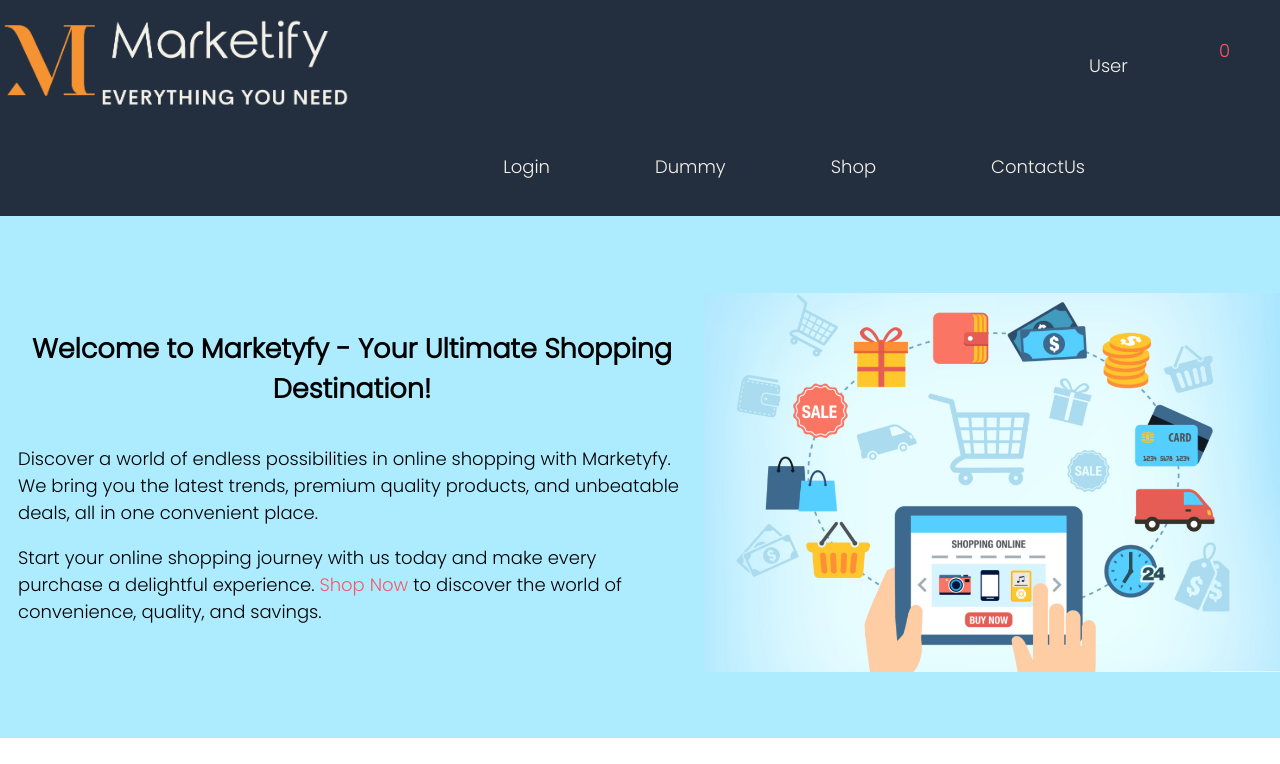
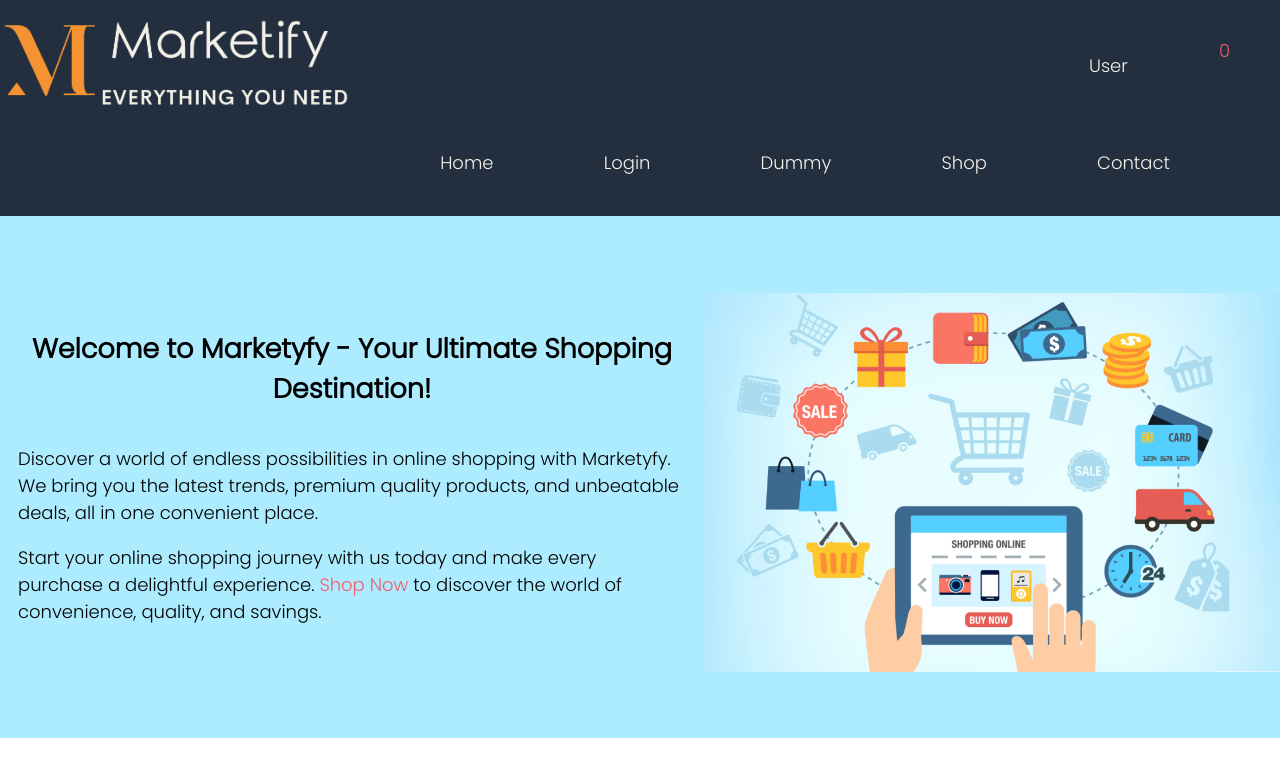
Before and after one commit to agusder95/Integrador-React, a React (Vite) app: page / in a window 1280 px wide. Shown: the top 764 px of the page. Built offline with nearby package versions, Linux system fonts and the light colour scheme; some icons are missing.

Commit message:
hamb-menu, fix navbarnavbar

```diff
--- a/src/components/HambMenu/styles.js
+++ b/src/components/HambMenu/styles.js
@@ -20,25 +20,31 @@ export const Bar = styled.div`
   margin: 3px 0;
   background-color: #333;
   transition: 0.4s;
-  &:nth-child(1){
-    transform:${props=>props.$menuopen ? 'rotate(-40deg) translate(-3px, 4px)' : 'none'};
+  &:nth-child(1) {
+    transform: ${(props) =>
+      props.$menuopen ? "rotate(-40deg) translate(-3px, 4px)" : "none"};
   }
-  &:nth-child(2){
-    opacity:${props=>props.$menuopen ? '0' : '1'};
+  &:nth-child(2) {
+    opacity: ${(props) => (props.$menuopen ? "0" : "1")};
   }
-  &:nth-child(3){
-    transform:${props=>props.$menuopen ? 'rotate(40deg) translate(-5px, -5px)' : 'none'};
+  &:nth-child(3) {
+    transform: ${(props) =>
+      props.$menuopen ? "rotate(40deg) translate(-5px, -5px)" : "none"};
   }
 `;
 
 export const MenuContent = styled.div`
+  box-shadow: 10px 11px 46px -9px rgba(0, 0, 0, 0.76);
+  -webkit-box-shadow: 10px 11px 46px -9px rgba(0, 0, 0, 0.76);
+  -moz-box-shadow: 10px 11px 46px -9px rgba(0, 0, 0, 0.76);
   display: flex;
   flex-direction: column;
+  border-radius: 10px;
   z-index: 0;
   transition: left 0.3s ease-in-out;
   top: 0;
-  left:${props=>props.$menuopen ? -1 : -16}rem;
-  padding: 0 10px 10px;
+  left: ${(props) => (props.$menuopen ? -1 : -16)}rem;
+  padding: 4rem 4rem 0;
   position: absolute;
   background-color: springgreen;
   width: 15rem;
--- a/src/components/Header/index.jsx
+++ b/src/components/Header/index.jsx
@@ -13,27 +13,12 @@ import {
 import { FaUser, FaCartShopping } from "react-icons/fa6";
 import Logo from "../../assets/images/Logo.png";
 import { IconContext } from "react-icons";
-import { fetchApi } from "../../utils/api";
 import HamburgerMenu from "../HambMenu";
-import Button from "../Button";
 import ScrollToTop from "../ScrollToTop";
 
 const Header = () => {
   const [isScrolled, setIsScrolled] = useState(0);
-  /* const [categories, setCategories] = useState([]); */
   const [amount, setAmount] = useState(0);
-
-  /* useEffect(() => {
-    const fetchCategories = async () => {
-      try {
-        const fetchedData = await fetchApi("/products/categories");
-        setCategories(fetchedData);
-      } catch (err) {
-        console.log("Error fetching data: ", err);
-      }
-    };
-    fetchCategories();
-  }, []); */
 
   useEffect(() => {
     ScrollToTop();
@@ -45,24 +30,6 @@ const Header = () => {
       window.removeEventListener("scroll", handleScroll);
     };
   }, []);
-
-  /* const renderCategories = () => {
-    return categories.map((category, index) => (
-      <li key={index}>
-        <a>{category}</a>
-      </li>
-    ));
-  }; */
-
-
-  const scrollToSection = (sectionId) => {
-    const section = document.getElementById(sectionId);
-    if(section) {
-      section.scrollIntoView({ behavior: "smooth" });
-    }else{
-      window.location.href = '/';
-    }
-  }
 
   return (
     <HeaderWrapper $shrink={isScrolled}>
@@ -88,20 +55,44 @@ const Header = () => {
         </GeneralContainer>
       </HeaderContainer>
       <HeaderCategoriesContainer>
-        {/* <HamburgerMenu className={"HamburgerMenu"}>
-          <ul>{renderCategories()}</ul>
-        </HamburgerMenu> */}
-        <ul>
-          <li><Link to='' >Login</Link></li>
-          <li><Link to="/Dummy">Dummy </Link></li>
-          <li><Link to="/Shop">Shop</Link></li>
-          {/* <li><Link to={{
-            pathname:"/",
-            hash:'#contactUs',
-
-          }}>contactUs</Link></li> */}
-          <li><p onClick={()=>scrollToSection('contactUs')}>ContactUs</p></li>
-        </ul>
+        <HamburgerMenu className={"HMHeader"}>
+          <ul>
+            <li>
+              <Link to="/">Home</Link>
+            </li>
+            <li>
+              <Link to="">Login</Link>
+            </li>
+            <li>
+              <Link to="/Dummy">Dummy </Link>
+            </li>
+            <li>
+              <Link to="/Shop">Shop</Link>
+            </li>
+            <li>
+              <Link to="/Contact">Contact</Link>
+            </li>
+          </ul>
+        </HamburgerMenu>
+        <div className="menu2">
+          <ul>
+            <li>
+              <Link to="/">Home</Link>
+            </li>
+            <li>
+              <Link to="">Login</Link>
+            </li>
+            <li>
+              <Link to="/Dummy">Dummy </Link>
+            </li>
+            <li>
+              <Link to="/Shop">Shop</Link>
+            </li>
+            <li>
+              <Link to="/Contact">Contact</Link>
+            </li>
+          </ul>
+        </div>
       </HeaderCategoriesContainer>
     </HeaderWrapper>
   );
--- a/src/components/Header/styles.js
+++ b/src/components/Header/styles.js
@@ -31,39 +31,53 @@ export const HeaderContainer = styled.div`
   justify-content: space-between;
   transition: height 0.5s ease;
   padding-top: 1rem;
-  /* @media screen and (min-width: 320px) {
-    height: ${(props) => (props.$shrink ? 80 : 150)}px;
+`;
+
+export const HeaderCategoriesContainer = styled.div`
+  height: 100%;
+  display: flex;
+  align-items: center;
+
+  @media screen and (min-width: 320px) {
+    justify-content: flex-start;
+    .HMHeader {
+      display: flex;
+      ul{
+        display:flex;
+        flex-direction:column;
+        align-items:center;
+        justify-content:space-around;
+        li{
+          margin-bottom:2rem;
+        }
+      }
+    }
+    .menu2 {
+      display: none;
+    }
   }
 
   @media screen and (min-width: 768px) {
-    height: ${(props) => (props.$shrink ? 100 : 150)}px;
+    justify-content: flex-end;
+    .HMHeader {
+      display: none;
+    }
+    .menu2 {
+      display: flex;
+      width: 100%;
+      ul {
+        display: flex;
+        justify-content: space-evenly;
+        flex-grow: 1;
+        align-items: center;
+        color: ${colors.mainWhite};
+      }
+    }
   }
 
   @media screen and (min-width: 1024px) {
-    height: ${(props) => (props.$shrink ? 100 : 180)}px;
-  } */
-`;
-
-export const HeaderCategoriesContainer = styled.div`
-  height:100%;
-  display:flex;
-  justify-content:flex-end;
-  align-items:center;
-  padding-right:5rem;
-
-  ul{
-    display: flex;
-    justify-content:space-evenly;
-    align-items:center;
-    color: ${colors.mainWhite};
-    overflow-y: hidden;
-    li{
-      margin-right:15px;
-      padding:.5rem 5rem 0 0;
-      flex: 0 0 auto;
-      &:last-child{
-        margin-left: 10px;
-      }
+    .menu2 {
+      max-width: 950px;
     }
   }
 `;
@@ -72,15 +86,15 @@ export const LogoContainer = styled.div`
   cursor: pointer;
   transition: height 0.5s ease;
   @media screen and (min-width: 320px) {
-    height:  ${(props) => (props.$shrink ?2 : 3)}rem;
+    height: ${(props) => (props.$shrink ? 2 : 3)}rem;
   }
 
   @media screen and (min-width: 768px) {
-    height:  ${(props) => (props.$shrink ?2.5 : 4)}rem;
+    height: ${(props) => (props.$shrink ? 2.5 : 4)}rem;
   }
 
   @media screen and (min-width: 1024px) {
-    height:  ${(props) => (props.$shrink ?2.5 : 5)}rem;
+    height: ${(props) => (props.$shrink ? 2.5 : 5)}rem;
   }
 `;
 
--- /dev/null
+++ b/src/pages/Contact/index.jsx
@@ -0,0 +1,24 @@
+import React from "react";
+import { ContactContainer, ContactWrapper } from "./styles";
+import Layout from "../../components/layout";
+import ContactForm from "../../components/ContactForm";
+import ContactImg from "../../assets/images/landing/contactUs.jpg";
+import SectionHome from "../../components/SectionHome";
+const Contact = () => {
+  return (
+    <ContactWrapper>
+      <Layout>
+        <ContactContainer>
+          <SectionHome
+            id={"contactUs"}
+            className={"contactUs"}
+            childText={<ContactForm />}
+            childImg={ContactImg}
+          />
+        </ContactContainer>
+      </Layout>
+    </ContactWrapper>
+  );
+};
+
+export default Contact;
--- /dev/null
+++ b/src/pages/Contact/styles.js
@@ -0,0 +1,18 @@
+import styled from "styled-components";
+import { colors } from "../../assets/styles/colors";
+import { CenterWrapper } from "../../components/Center/styles";
+
+export const ContactWrapper = styled.div`
+  background-color: ${colors.violet};
+`;
+
+export const ContactContainer = styled(CenterWrapper)`
+  background-color: ${colors.violet};
+  min-height: 100vh;
+  max-width: 1500px;
+  margin: auto;
+  display: flex;
+  flex-direction: column;
+  align-items: center;
+  justify-content: center;
+`;
--- a/src/pages/Home/index.jsx
+++ b/src/pages/Home/index.jsx
@@ -106,7 +106,17 @@ const Home = () => {
           <SectionHome
             id={"contactUs"}
             className={"contactUs"}
-            childText={<ContactForm />}
+            childText={
+              <>
+                <h1>Contact Us</h1>
+                <p>
+                  Have any questions or feedback? We'd love to hear from you!
+                  Fill out the form below and we'll get back to you as soon as
+                  possible.
+                </p>
+                <Link to ="/Contact" style={{ textAlign: "center" }}>Contact Us</Link>
+              </>
+            }
             childImg={ContactUsImg}
           ></SectionHome>
         </CenterHome>
--- a/src/pages/Shop/index.jsx
+++ b/src/pages/Shop/index.jsx
@@ -1,7 +1,7 @@
 import React, { useState, useEffect } from "react";
 import { CenterShop, ShopWrapper } from "./styles";
 import HamburgerMenu from "../../components/HambMenu";
-import { fetchApi } from "../../utils/api";
+import { fetchApi } from "../../utils/fetchApi";
 import Layout from "../../components/layout";
 
 const Shop = () => {
--- a/src/routes/MyRoutes.jsx
+++ b/src/routes/MyRoutes.jsx
@@ -1,9 +1,9 @@
 import { BrowserRouter, Route, Routes as ReactDOMRoutes} from "react-router-dom";
 import Home from "../pages/Home";
 import Dummy from "../pages/Dummy";
-
 import React from "react";
 import Shop from "../pages/Shop";
+import Contact from "../pages/Contact";
 
 const MyRoutes = () => {
   return (
@@ -11,6 +11,7 @@ const MyRoutes = () => {
       <ReactDOMRoutes>
         <Route exact path="/" element={<Home />} />
         <Route path="/Shop" element={<Shop />} />
+        <Route path="/Contact" element={<Contact />} />
         <Route path="/Dummy" element={<Dummy />} />
         <Route path="*" element={<Home />} />
       </ReactDOMRoutes>
--- a/src/utils/api.js
+++ b/src/utils/fetchApi.js
@@ -9,3 +9,6 @@ export const fetchApi = async (url) => {
           return null
      }
 }
+
+
+export default fetchApi;
```
